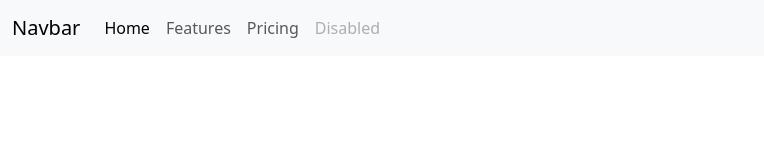
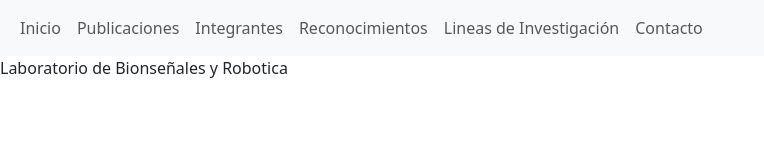
Before and after one commit to megath12/Lab_robotics_siganls, a plain HTML site: page index.html in a window 1280 px wide. Shown: the whole page, without its empty margins (0-764 px from the left). Drawn offline with nearby package versions, Linux system fonts and the light colour scheme.

Commit message:
cambios paginas

```diff
--- a/index.html
+++ b/index.html
@@ -4,39 +4,54 @@
     <meta charset="UTF-8">
     <meta http-equiv="X-UA-Compatible" content="IE=edge">
     <meta name="viewport" content="width=device-width, initial-scale=1.0">
-    <title>Document</title>
+    <title>Laboratorio Bioseñales & Robotica</title>
+
     <link href="https://cdn.jsdelivr.net/npm/bootstrap@5.3.0-alpha1/dist/css/bootstrap.min.css" rel="stylesheet" integrity="sha384-GLhlTQ8iRABdZLl6O3oVMWSktQOp6b7In1Zl3/Jr59b6EGGoI1aFkw7cmDA6j6gD" crossorigin="anonymous">
     <link rel="stylesheet" href="./assets/styles/styleIndex.css">
+    <link rel="stylesheet" href="./assets/styles/style.css">
+    <link rel="stylesheet" href="./assets/styles/styleIndex.css">
+
   </head>
+
 <body>
+  <header>
+  <nav id="nav-bar">
 
-<!--     <nav id="nav-bar"></nav>
- -->
     <nav class="navbar navbar-expand-lg bg-body-tertiary">
       <div class="container-fluid">
-      <a class="navbar-brand" href="#">Navbar</a>
+        <!-- <a class="navbar-brand" href="./assets/images/bioo.png"></a> -->
+        <!-- <img src="./assets/images/biooo.png" alt=""> -->
         <button class="navbar-toggler" type="button" data-bs-toggle="collapse" data-bs-target="#navbarNavAltMarkup" aria-controls="navbarNavAltMarkup" aria-expanded="false" aria-label="Toggle navigation">
           <span class="navbar-toggler-icon"></span>
         </button>
-      <div class="collapse navbar-collapse" id="navbarNavAltMarkup">
+        <div class="collapse navbar-collapse navega" id="navbarNavAltMarkup">
           <div class="navbar-nav">
-          <a class="nav-link active" aria-current="page" href="#">Home</a>
-          <a class="nav-link" href="#">Features</a>
-          <a class="nav-link" href="#">Pricing</a>
-          <a class="nav-link disabled">Disabled</a>
+            <a class="nav-link"  href="./index.html">Inicio</a>
+            <a class="nav-link" href="./publicaciones.html">Publicaciones</a>
+            <a class="nav-link" href="./integrantes.html">Integrantes</a>
+            <a class="nav-link" href="./reconocimientos.html">Reconocimientos</a>
+            <a class="nav-link" href="./investigacion.html">Lineas de Investigación</a>
+            <a class="nav-link" href="./contacto.html">Contacto</a>
+
           </div>
         </div>
       </div>
     </nav>
+    </header>
+
+  </nav>
 
 
-
-
-
+  <footer id="foot-er">
+    <p>Laboratorio de Bionseñales y Robotica</p>
+  </footer>
 
 
     <script src="https://cdn.jsdelivr.net/npm/bootstrap@5.3.0-alpha1/dist/js/bootstrap.bundle.min.js" integrity="sha384-w76AqPfDkMBDXo30jS1Sgez6pr3x5MlQ1ZAGC+nuZB+EYdgRZgiwxhTBTkF7CXvN" crossorigin="anonymous"></script>
+    <script src="./assets/scripts/script.js"></script>
     <script src="./assets/scripts/scriptIndex.js"></script>
 
+
 </body>
+
 </html>
```
Also changed, not shown: assets/scripts/script.js (+15 -0 lines), assets/styles/style.css (+15 -0 lines), contacto.html (added), integrantes.html (added), investigacion.html (added), publicaciones.html (added), reconocimientos.html (added). Lines whose indentation alone changed are shown as unchanged.
